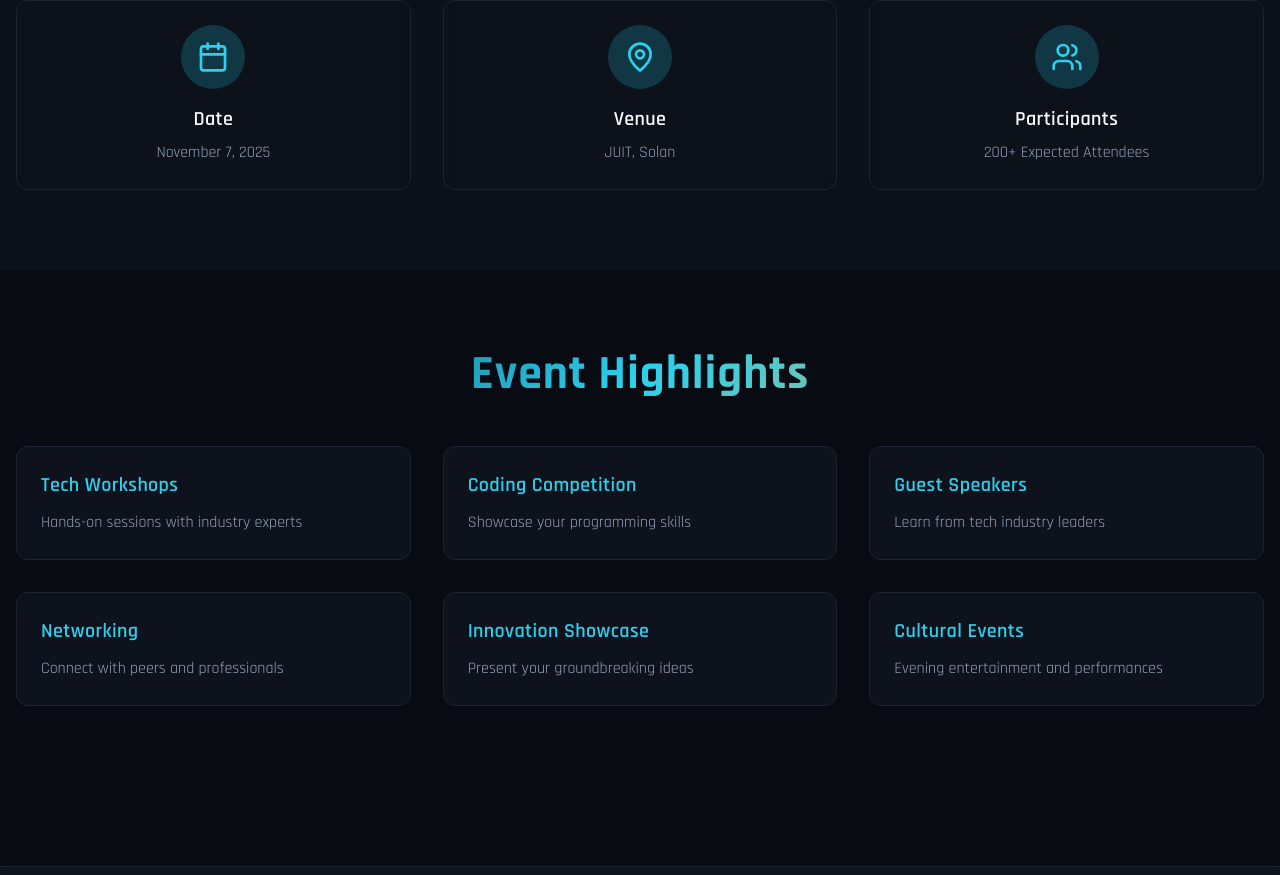
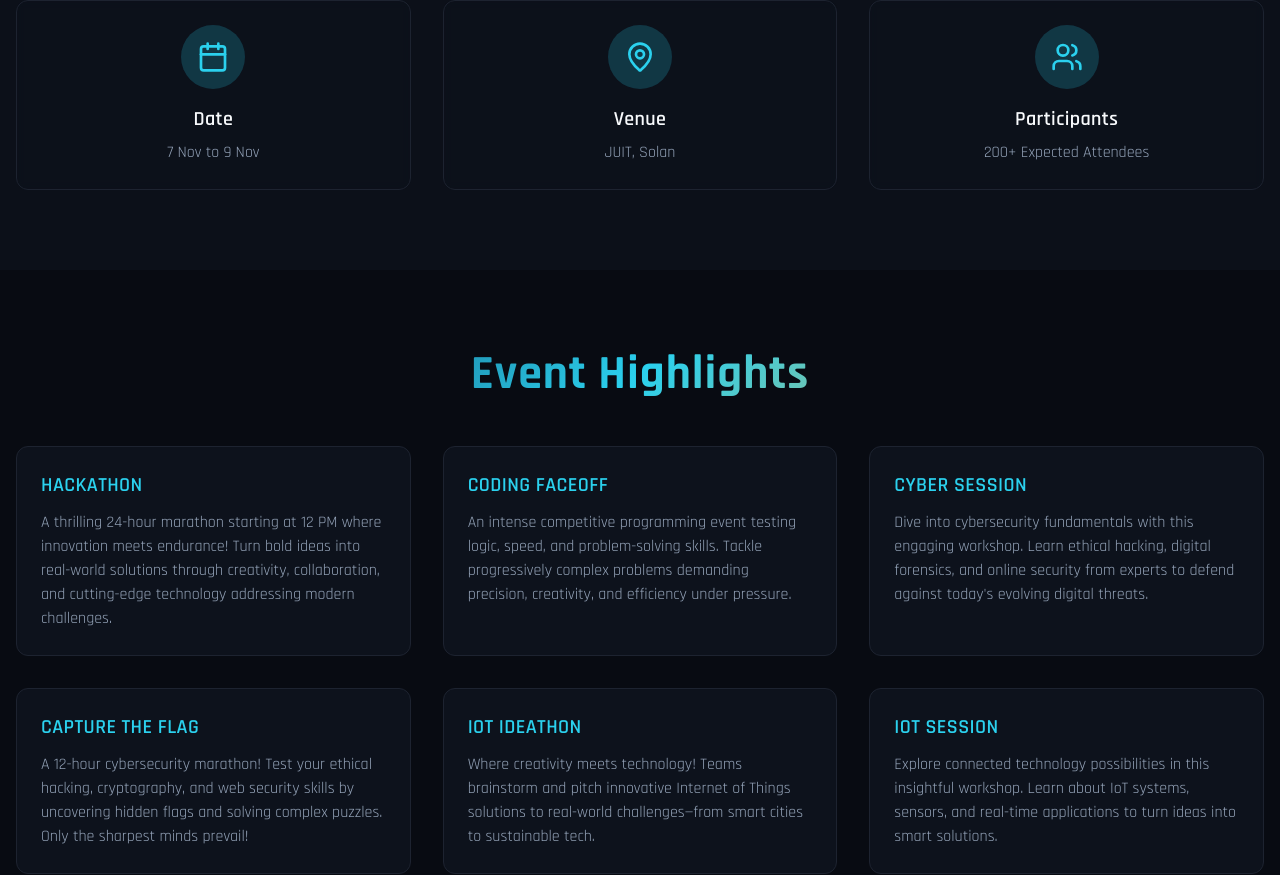
Before and after one commit to CodeWithRushil/arrival-event-hub, a React (Vite) app: page / in a window 1280 px wide. Shown: the part 880-1755 px from the top of the page. Built offline with nearby package versions, Linux system fonts and the light colour scheme; the HTML template or start-up script is replaced by a standard one.

Commit message:
Update home page content

```diff
--- a/src/pages/Home.tsx
+++ b/src/pages/Home.tsx
@@ -25,7 +25,7 @@ const Home = () => {
         {/* Content */}
         <div className="relative z-10 container mx-auto px-4 text-center">
           <div className="animate-fade-in">
-            <h1 className="text-6xl md:text-8xl font-black mb-6 text-outline-thick tracking-tight drop-shadow-[0_0_30px_rgba(52,211,235,0.5)]">
+            <h1 className="text-5xl sm:text-6xl md:text-8xl font-black mb-6 text-outline-thick tracking-tight drop-shadow-[0_0_30px_rgba(52,211,235,0.5)]">
               ARRIVAL
             </h1>
             <p className="text-xl md:text-2xl text-foreground/90 mb-12 max-w-2xl mx-auto">
@@ -64,9 +64,7 @@ const Home = () => {
                 <Calendar className="text-primary" size={32} />
               </div>
               <h3 className="text-xl font-semibold mb-2">Date</h3>
-              <p className="text-muted-foreground">
-                {eventDate.toLocaleDateString('en-US', { month: 'long', day: 'numeric', year: 'numeric' })}
-              </p>
+              <p className="text-muted-foreground">7 Nov to 9 Nov</p>
             </div>
 
             <div className="flex flex-col items-center text-center p-6 rounded-lg bg-card/50 backdrop-blur-sm border border-border animate-fade-in" style={{ animationDelay: '0.1s' }}>
@@ -97,12 +95,42 @@ const Home = () => {
 
           <div className="grid grid-cols-1 md:grid-cols-2 lg:grid-cols-3 gap-8">
             {[
-              { title: "Tech Workshops", desc: "Hands-on sessions with industry experts" },
-              { title: "Coding Competition", desc: "Showcase your programming skills" },
-              { title: "Guest Speakers", desc: "Learn from tech industry leaders" },
-              { title: "Networking", desc: "Connect with peers and professionals" },
-              { title: "Innovation Showcase", desc: "Present your groundbreaking ideas" },
-              { title: "Cultural Events", desc: "Evening entertainment and performances" },
+              {
+                title: "HACKATHON",
+                desc: "A thrilling 24-hour marathon starting at 12 PM where innovation meets endurance! Turn bold ideas into real-world solutions through creativity, collaboration, and cutting-edge technology addressing modern challenges."
+              },
+              {
+                title: "CODING FACEOFF",
+                desc: "An intense competitive programming event testing logic, speed, and problem-solving skills. Tackle progressively complex problems demanding precision, creativity, and efficiency under pressure."
+              },
+              {
+                title: "CYBER SESSION",
+                desc: "Dive into cybersecurity fundamentals with this engaging workshop. Learn ethical hacking, digital forensics, and online security from experts to defend against today's evolving digital threats."
+              },
+              {
+                title: "CAPTURE THE FLAG",
+                desc: "A 12-hour cybersecurity marathon! Test your ethical hacking, cryptography, and web security skills by uncovering hidden flags and solving complex puzzles. Only the sharpest minds prevail!"
+              },
+              {
+                title: "IOT IDEATHON",
+                desc: "Where creativity meets technology! Teams brainstorm and pitch innovative Internet of Things solutions to real-world challenges—from smart cities to sustainable tech."
+              },
+              {
+                title: "IOT SESSION",
+                desc: "Explore connected technology possibilities in this insightful workshop. Learn about IoT systems, sensors, and real-time applications to turn ideas into smart solutions."
+              },
+              {
+                title: "WIKIPEDIA RACE",
+                desc: "A fast-paced competition where participants race through Wikipedia pages to reach a target topic using the fewest clicks possible. Quick thinking and clever navigation win!"
+              },
+              {
+                title: "MOVIE NIGHT",
+                desc: "Unwind with a cozy gathering that brings the community together through film. Enjoy a cinematic experience filled with laughter, emotion, and great company under the stars."
+              },
+              {
+                title: "CRYPTIC QUEST",
+                desc: "Embark on an exhilarating journey through riddles, codes, and mysteries! This mind-bending challenge tests your wit and teamwork as you decode your way to the finish line."
+              },
             ].map((item, index) => (
               <div
                 key={index}
```
